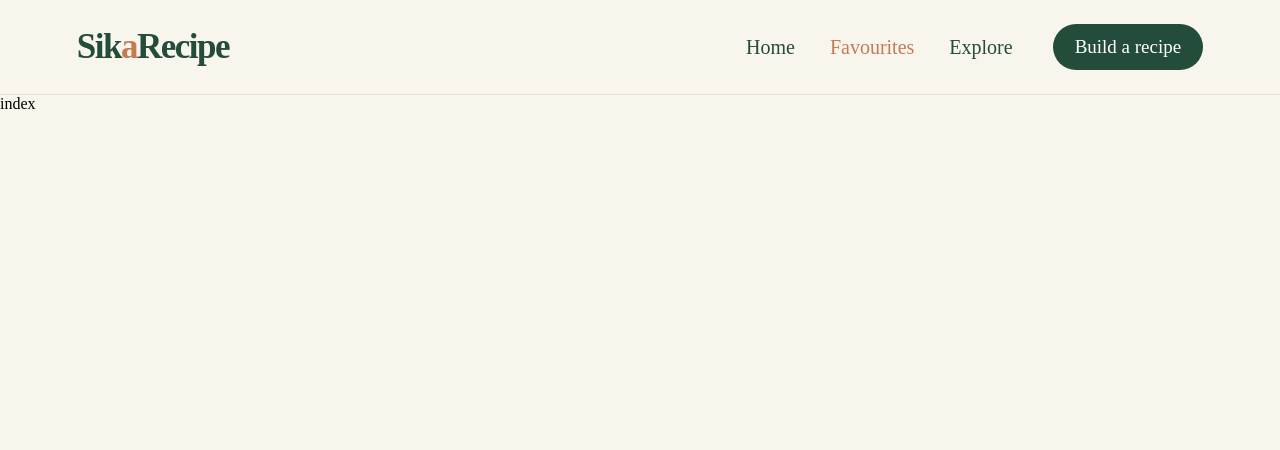
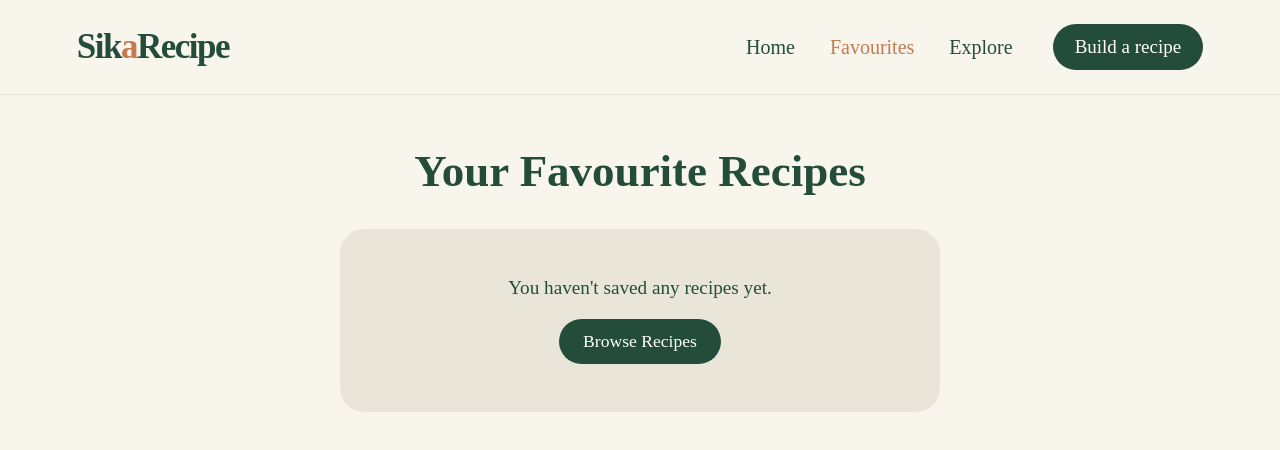
Before and after one commit to ethanhcx/React-recipe-app, a React (Vite) app: page /favourites in a window 1280 px wide. Shown: the top 450 px of the page. Built offline with nearby package versions, Linux system fonts and the light colour scheme.

Commit message:
Added favourites page that updates when recipes are added or removed. Added styling for the favourites recipe grid.

```diff
--- /dev/null
+++ b/src/pages/FavouritesPage/favouritespage.css
@@ -0,0 +1,94 @@
+.favourites-page {
+  max-width: 1100px;
+  margin: 0 auto;
+  padding: 50px 1.5rem;
+}
+
+.favourites-title {
+  margin-bottom: 2rem;
+  text-align: center;
+  font-size: 45px;
+  color: #244c3b;
+}
+
+/* Empty state */
+.favourites-empty {
+  display: flex;
+  flex-direction: column;
+  align-items: center;
+  gap: 1.25rem;
+  max-width: 600px;
+  margin: 0 auto;
+  padding: 3rem 2rem;
+  text-align: center;
+  background: #e9e5d9;
+  border-radius: 24px;
+}
+
+.favourites-empty p {
+  font-size: 1.2rem;
+  color: #244c3b;
+}
+
+.favourites-browse {
+  padding: 12px 24px;
+  font-size: 1.1rem;
+  color: #fff;
+  text-decoration: none;
+  background: #244c3b;
+  border-radius: 30px;
+  transition: background 0.3s;
+}
+
+.favourites-browse:hover {
+  background: #37664e;
+}
+
+/* Grid of saved recipes */
+.favourites-grid {
+  display: grid;
+  grid-template-columns: repeat(auto-fill, minmax(260px, 1fr));
+  gap: 1.5rem;
+}
+
+.favourite-item {
+  display: flex;
+  flex-direction: column;
+  gap: 1rem;
+  padding: 1rem;
+  text-align: center;
+  background: #fff;
+  border-radius: 18px;
+  box-shadow: 0 2px 8px rgba(0, 0, 0, 0.08);
+  transition: transform 0.2s ease, box-shadow 0.2s ease;
+}
+
+.favourite-item:hover {
+  transform: translateY(-3px);
+  box-shadow: 0 6px 16px rgba(0, 0, 0, 0.12);
+}
+
+.favourite-item a {
+  color: inherit;
+  text-decoration: none;
+}
+
+.favourite-item img {
+  display: block;
+  width: 100%;
+  height: 190px;
+  object-fit: cover;
+  border-radius: 12px;
+}
+
+.favourite-item h2 {
+  margin-top: 0.75rem;
+  font-size: 1.15rem;
+  color: #244c3b;
+}
+
+/* Keeps the Save button at the bottom so cards line up */
+.favourite-item .favourite-button {
+  align-self: center;
+  margin-top: auto;
+}
--- a/src/pages/FavouritesPage/index.jsx
+++ b/src/pages/FavouritesPage/index.jsx
@@ -1,9 +1,43 @@
+import { Link } from 'react-router-dom';
 import { useFavourites } from '../../context/FavouritesContext'
+import FavouriteButton from '../../components/FavouriteButton';
+import './favouritespage.css'
 
 function FavouritesPage() {
-  return (
-    <div>index</div>
-  )
+    const { favourites } = useFavourites()
+
+    if (favourites.length === 0) {
+        return (
+            <section className='favourites-page'>
+                <h1 className='favourites-title'>Your Favourite Recipes</h1>
+                <div className='favourites-empty'>
+                    <p>You haven't saved any recipes yet.</p>
+                    <Link to='/explore' className='favourites-browse'>
+                        Browse Recipes
+                    </Link>
+                </div>
+            </section>
+        )
+    }
+
+    return (
+        <section className='favourties-pages'>
+            <h1 className='favourites-title'>Your Favourite Recipes</h1>
+            <br/>
+            <div className='favourites-grid'>
+                {favourites.map((recipe) => (
+                    <article key={recipe.id} className='favourite-item'>
+                        <Link to={`/recipe/${recipe.id}`}>
+                            <img src={recipe.image} alt={recipe.name} />
+                            <h2>{recipe.name}</h2>
+                        </Link>
+                        <FavouriteButton recipe={recipe} />
+                    </article>
+                ))}
+            </div>
+        </section>
+    )
+
 }
 
 export default FavouritesPage;
```
